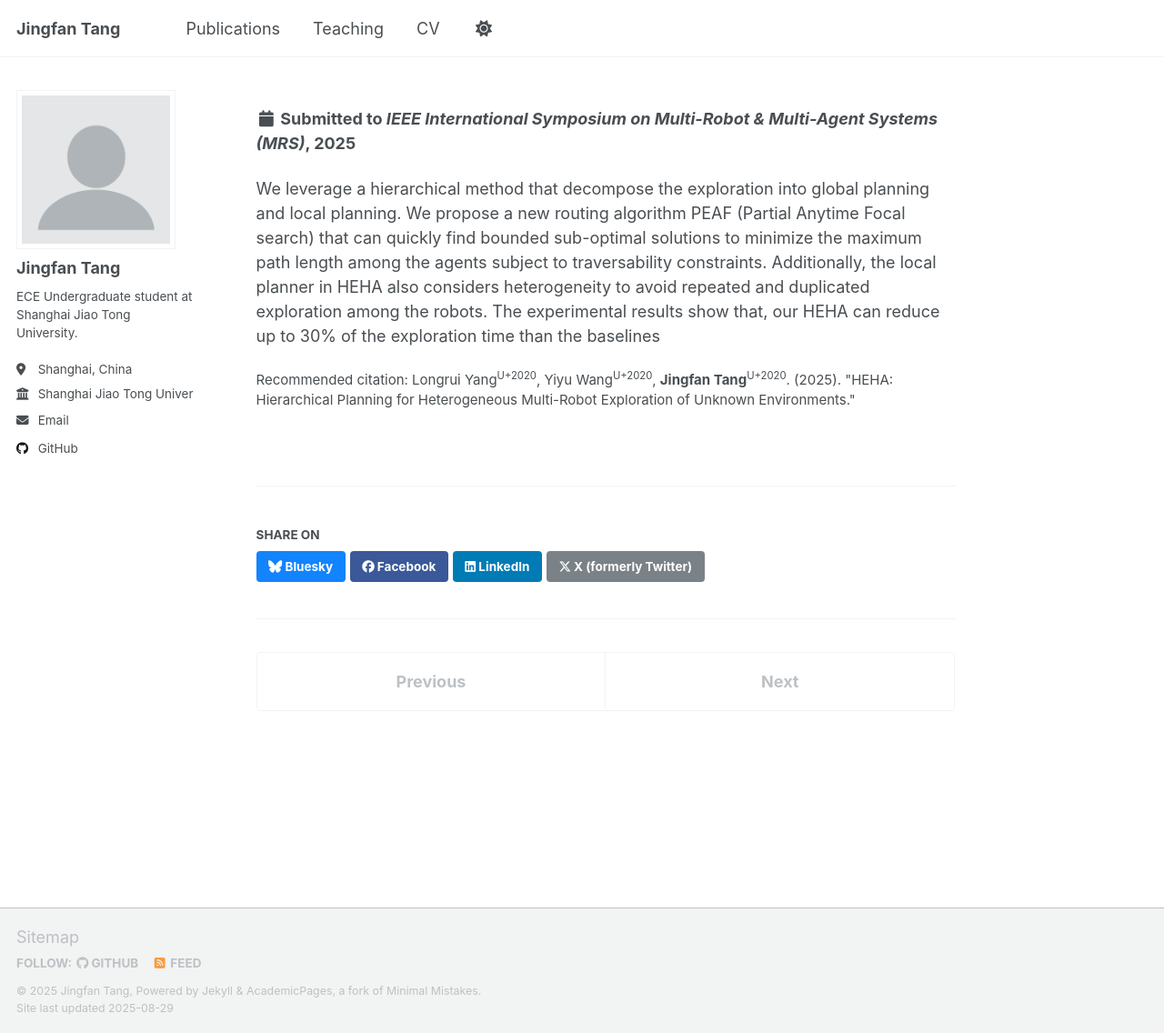
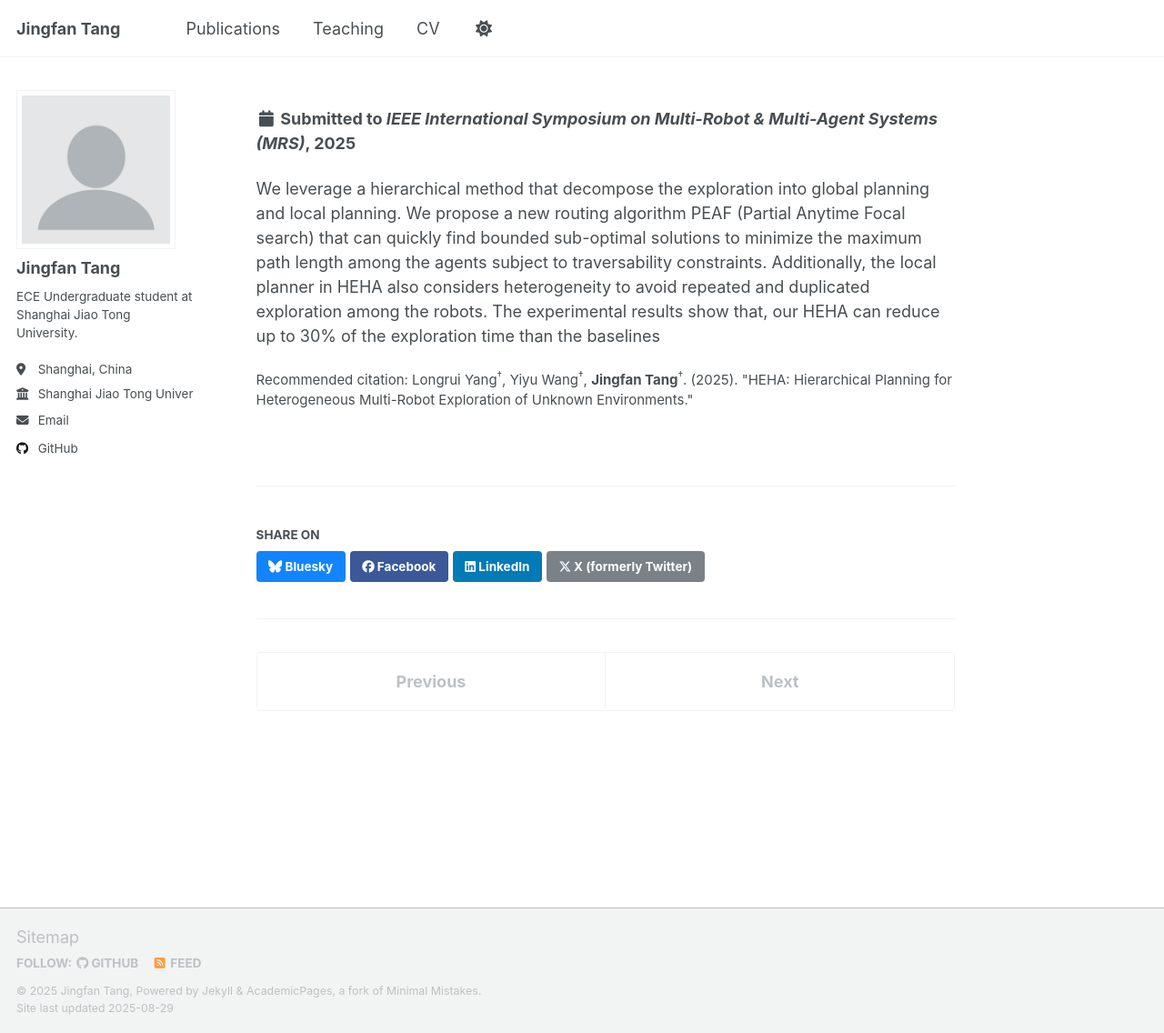
Before and after one commit to tangjingfan/tangjingfan.github.io, a Jekyll site: the page built from _publications/HEHA.md, in a window 1280 px wide and 1136 px high. Shown: the whole window at 91% size. Built offline with Jekyll 4.4.1, drawn with Linux system fonts in a browser that asks for light colours; a script that is not in the unit is left out.

Commit message:
feat: update citation

```diff
--- a/_publications/HEHA.md
+++ b/_publications/HEHA.md
@@ -8,7 +8,7 @@
 submission: 'IEEE International Symposium on Multi-Robot & Multi-Agent Systems (MRS)'
 # venue: 'MRS'
 # paperurl: 'http://academicpages.github.io/files/paper3.pdf'
-citation: 'Longrui Yang<sup>U+2020</sup>, Yiyu Wang<sup>U+2020</sup>, <b>Jingfan Tang</b><sup>U+2020</sup>. (2025). &quot;HEHA: Hierarchical Planning for Heterogeneous Multi-Robot Exploration of Unknown Environments.&quot;'
+citation: 'Longrui Yang<sup>†</sup>, Yiyu Wang<sup>†</sup>, <b>Jingfan Tang</b><sup>†</sup>. (2025). &quot;HEHA: Hierarchical Planning for Heterogeneous Multi-Robot Exploration of Unknown Environments.&quot;'
 ---
 
 We leverage a hierarchical method that decompose the exploration into global planning and local planning. We propose a new routing algorithm PEAF (Partial Anytime Focal search) that can quickly find bounded sub-optimal solutions to minimize the maximum path
```
